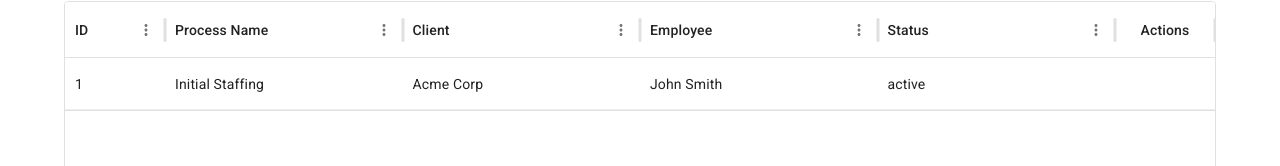
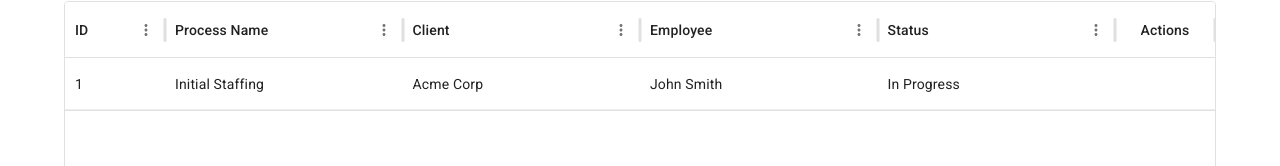
Before and after one commit to nirodg/hr-staffing-app-react, a React (Create React App) app: page /staffing in a window 1280 px wide. Shown: the part 265-431 px from the top of the page. Built offline with nearby package versions, Linux system fonts and the light colour scheme; some icons are missing.

Commit message:
minor change

```diff
--- a/src/pages/staffing/StaffingList.tsx
+++ b/src/pages/staffing/StaffingList.tsx
@@ -92,6 +92,7 @@ export default class StaffingList extends BaseDataTable<StaffingProcessDTO> {
         field: "status",
         headerName: "Status",
         flex: 1,
+        renderCell: (params) => <span>{params.value ? "In Progress" : "Completed"}</span>,
       },
       {
         field: "actions",
```
